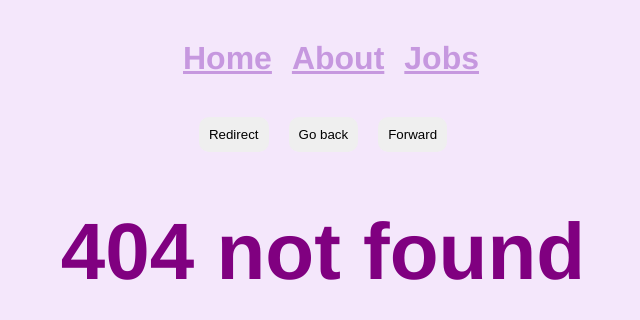
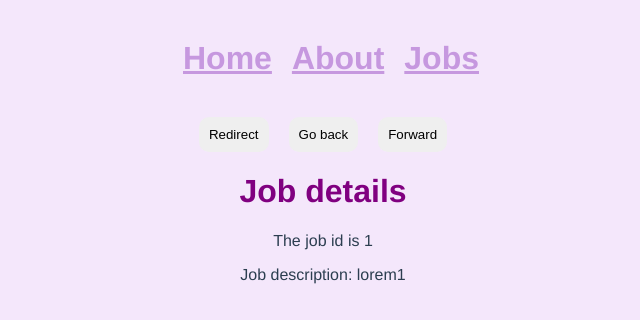
Before and after one commit to Murasakinosora/LearningVue, a Vue app in the folder CLI_tutorial/modal-project/: page /jobs/1/lorem1 in a window 1280 px wide. Before the commit this address had no page. Shown: the top 320 px of the page, without its empty margins (317-957 px from the left). Built offline with nearby package versions, Linux system fonts and the light colour scheme.

Commit message:
update the path of the jobdetails.vue to accept multiple parameters // needs to add the parameter on the path e.g.:  path: "/jobs/:id/:description",

```diff
--- a/CLI_tutorial/modal-project/src/router/index.js
+++ b/CLI_tutorial/modal-project/src/router/index.js
@@ -22,7 +22,8 @@ const routes = [
   },
   {
     //no matter the id, this route will show the job details component
-    path: "/jobs/:id",
+    //you need to put the params in the path for it to be accepted when passing multiple params on a router link
+    path: "/jobs/:id/:description",
     name: "JobDetails",
     component: JobDetails,
     // when params are use on v-binded :to we can receive the params as a prop on the component receiving it
--- a/CLI_tutorial/modal-project/src/views/jobs/JobDetails.vue
+++ b/CLI_tutorial/modal-project/src/views/jobs/JobDetails.vue
@@ -4,13 +4,13 @@
     <h1>Job details</h1>
     <!--$route contains all the details of the current route including the id-->
     <p>The job id is {{ id }}</p>
-    <p>Job description: {{}}</p>
+    <p>Job description: {{ description }}</p>
   </div>
 </template>
 
 <script>
 export default {
-  props: ["id"],
+  props: ["id", "description"],
   // As props on the router component is true for JobDetails component, we can just receive the id as props
   //   data() {
   //     return {
--- a/CLI_tutorial/modal-project/src/views/jobs/Jobs.vue
+++ b/CLI_tutorial/modal-project/src/views/jobs/Jobs.vue
@@ -6,7 +6,7 @@
       <router-link
         :to="{
           name: 'JobDetails',
-          params: { id: job.id },
+          params: { id: job.id, description: job.description },
         }"
         class="job"
       >
@@ -24,17 +24,17 @@ export default {
         {
           title: "Developer",
           id: 1,
-          description: "lorem",
+          description: "lorem1",
         },
         {
           title: "Designer",
           id: 2,
-          description: "lorem",
+          description: "lorem2",
         },
         {
           title: "Senior Developer",
           id: 3,
-          description: "lorem",
+          description: "lorem3",
         },
       ],
     };
```
